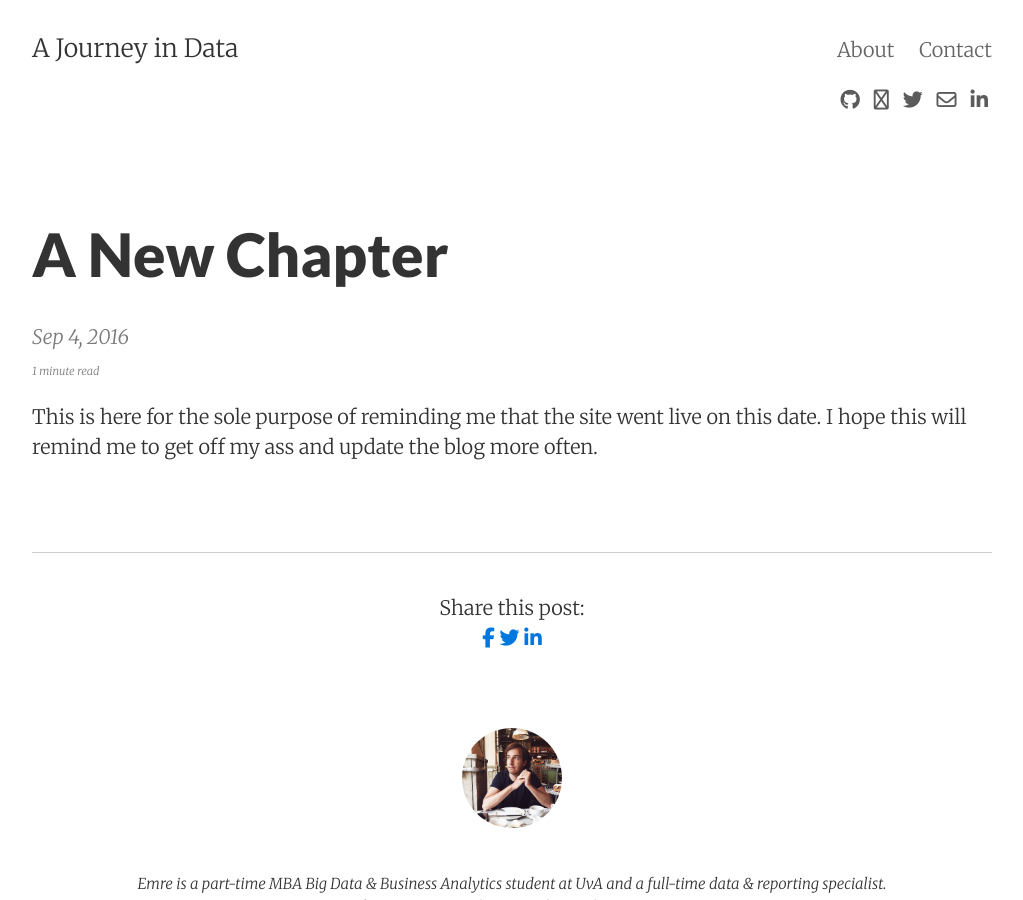
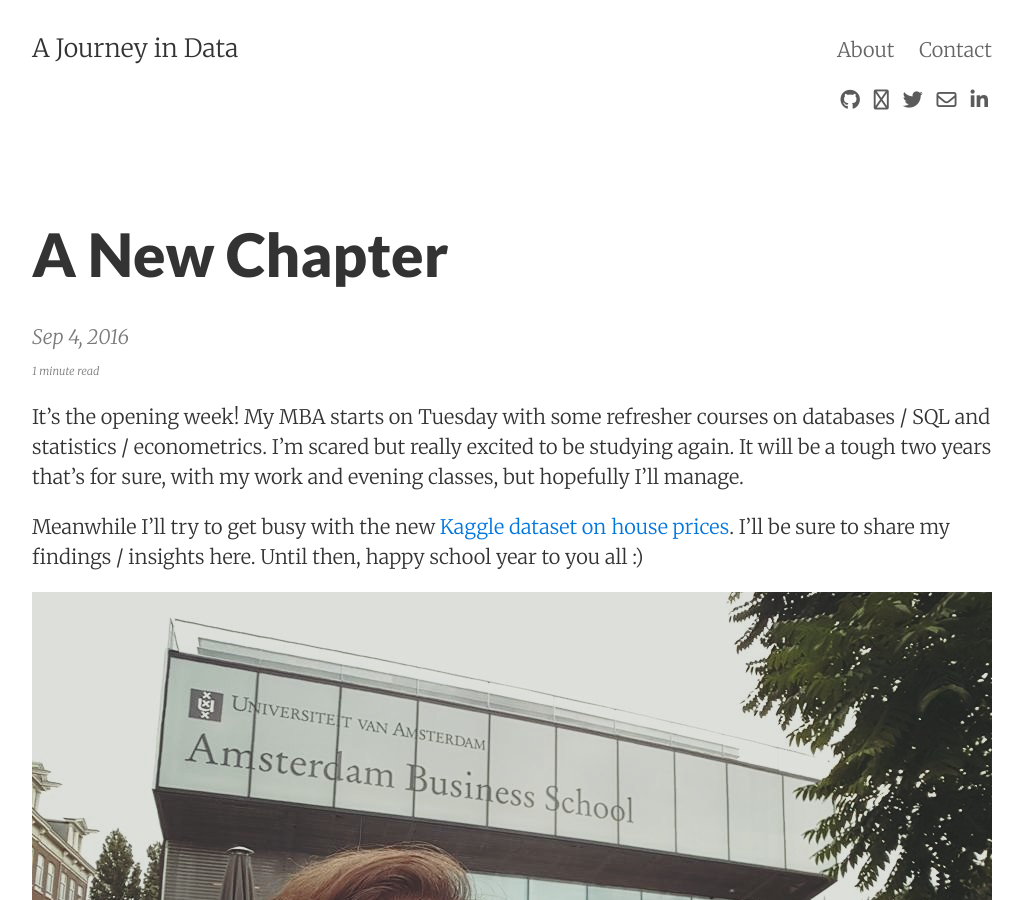
Before and after one commit to emredjan/emredjan.github.io, a Jekyll site: the page built from _posts/2016-09-04-a-new-chapter.md, in a window 1280 px wide and 900 px high. Shown: the whole window, without its empty margins (128-1151 px from the left). Built offline with Jekyll 4.4.1, drawn with Linux system fonts in a browser that asks for light colours; nearby versions of some CDN libraries.

Commit message:
new post

```diff
--- a/_posts/2016-09-04-a-new-chapter.md
+++ b/_posts/2016-09-04-a-new-chapter.md
@@ -3,8 +3,15 @@ layout:     post
 title:      A New Chapter
 date:       2016-09-04 19:21:00
 summary:    My MBA on Big Data & Business Analytics starts this week. I'm scared..
-categories: blog emre
+categories: blog
 tags:       mba education bigdata analytics
 ---
 
-This is here for the sole purpose of reminding me that the site went live on this date. I hope this will remind me to get off my ass and update the blog more often.
+It's the opening week! My MBA starts on Tuesday with some refresher courses on databases / SQL and statistics / econometrics.
+I'm scared but really excited to be studying again. It will be a tough two years that's for sure, with my work and evening classes,
+but hopefully I'll manage.
+
+Meanwhile I'll try to get busy with the new [Kaggle dataset on house prices](https://www.kaggle.com/c/house-prices-advanced-regression-techniques).
+I'll be sure to share my findings / insights here. Until then, happy school year to you all :)
+
+<img src="{{ site.baseurl }}/images/abs_emre.jpg">
```
Also changed, not shown: _posts/2014-06-10-see-pixyll-in-action.md (+2 -1 lines), _posts/2016-07-12-first-post.md (+3 -2 lines), images/abs_emre.jpg (added).
